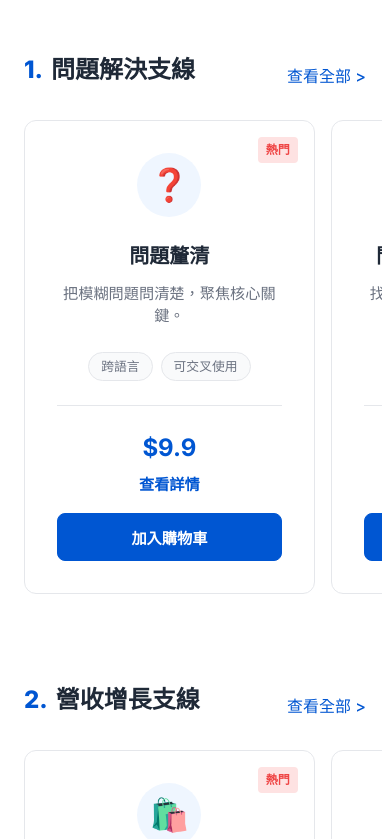
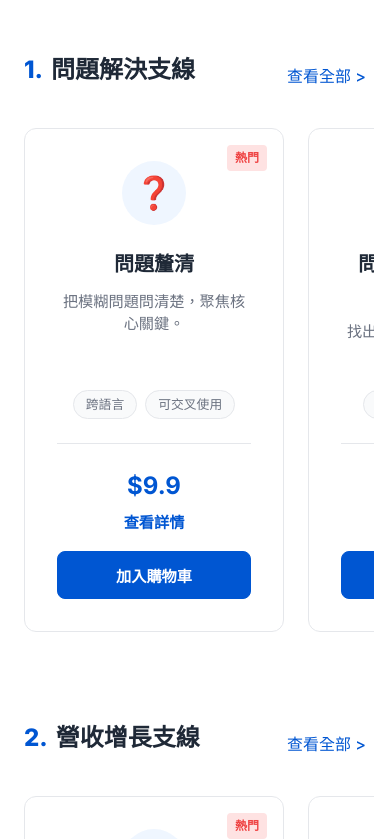
Before and after one commit to optimakspaul/skill_marketplace, a Next.js app: page / in a window 390 px wide. Shown: the part 1665-2504 px from the top of the page. Built offline with nearby package versions, Linux system fonts and the light colour scheme; no server answers.

Commit message:
fix: make grid4 a pure horizontal scrolling container on all devices

```diff
--- a/src/app/page.module.css
+++ b/src/app/page.module.css
@@ -161,18 +161,29 @@
    Grid Layouts
    ========================================================================== */
 .grid4 {
-  display: grid;
-  grid-template-columns: repeat(4, 1fr);
+  display: flex;
+  overflow-x: auto;
+  scroll-snap-type: x mandatory;
   gap: 1.5rem;
+  padding-bottom: 1.5rem;
+  -webkit-overflow-scrolling: touch;
+  scrollbar-width: none;
+  /* Add some padding so shadow doesn't clip */
+  padding-top: 0.5rem;
+  padding-left: 0.5rem;
+  padding-right: 0.5rem;
+  margin-left: -0.5rem;
+  margin-right: -0.5rem;
 }
 
-/* ==========================================================================
-   Grid Layouts (Kept for 四大支線 compatibility)
-   ========================================================================== */
-.grid4 {
-  display: grid;
-  grid-template-columns: repeat(4, 1fr);
-  gap: 1.5rem;
+.grid4::-webkit-scrollbar {
+  display: none;
+}
+
+.grid4 > div {
+  flex: 0 0 calc(25% - 1.125rem);
+  min-width: 260px;
+  scroll-snap-align: center;
 }
 
 
@@ -425,7 +436,6 @@
     justify-content: center;
   }
 
-  .grid4 { grid-template-columns: repeat(2, 1fr); }
   .testiGrid3 { grid-template-columns: repeat(2, 1fr); }
   .bundlesGrid { grid-template-columns: 1fr; }
 }
@@ -439,8 +449,8 @@
 @media (max-width: 640px) {
   .cRow { flex-wrap: wrap; justify-content: center; }
 
-  /* Horizontal scroll for Skill Packs & Testimonials on Mobile */
-  .grid4, .testiGrid3 {
+  /* Horizontal scroll for Testimonials on Mobile */
+  .testiGrid3 {
     display: flex;
     overflow-x: auto;
     scroll-snap-type: x mandatory;
@@ -452,11 +462,11 @@
     padding-right: 1rem;
   }
 
-  .grid4::-webkit-scrollbar, .testiGrid3::-webkit-scrollbar {
+  .testiGrid3::-webkit-scrollbar {
     display: none;
   }
 
-  .grid4 > div, .testiGrid3 > div {
+  .testiGrid3 > div {
     flex: 0 0 85%;
     scroll-snap-align: center;
   }
```
